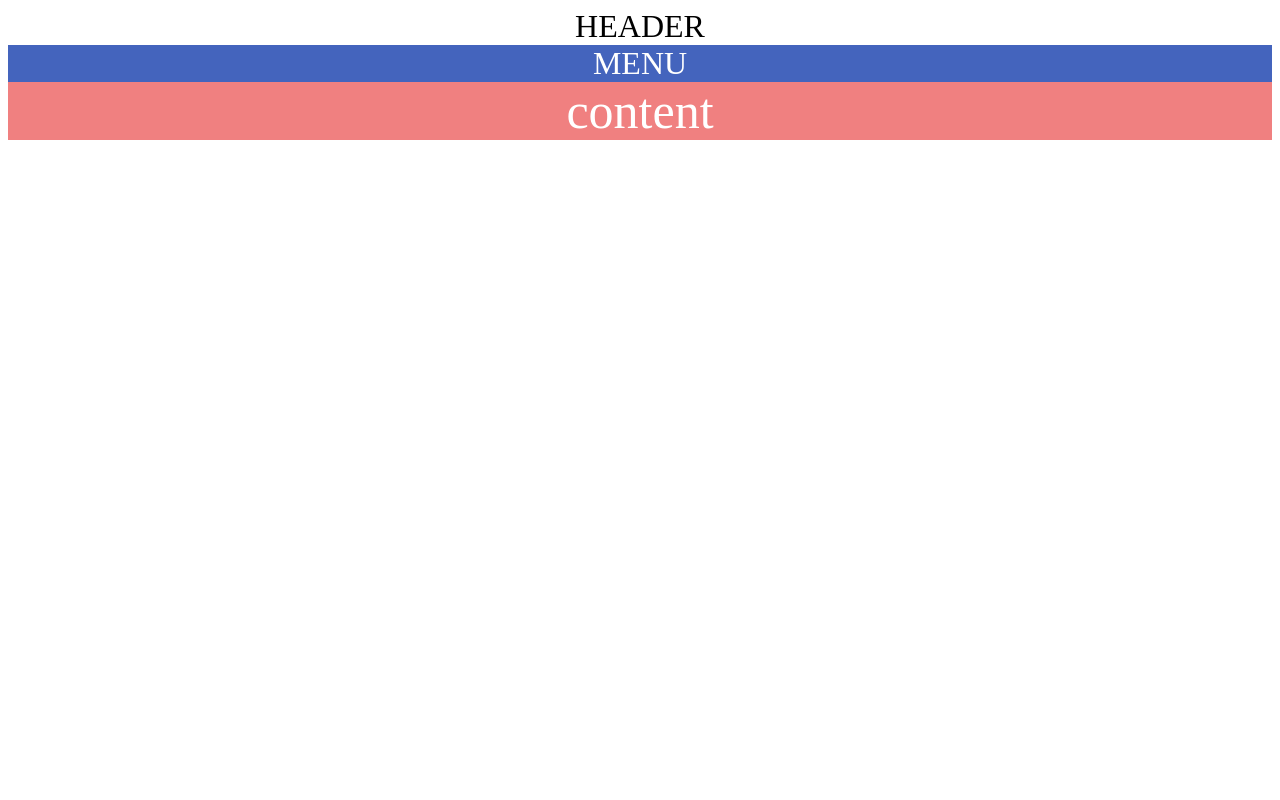
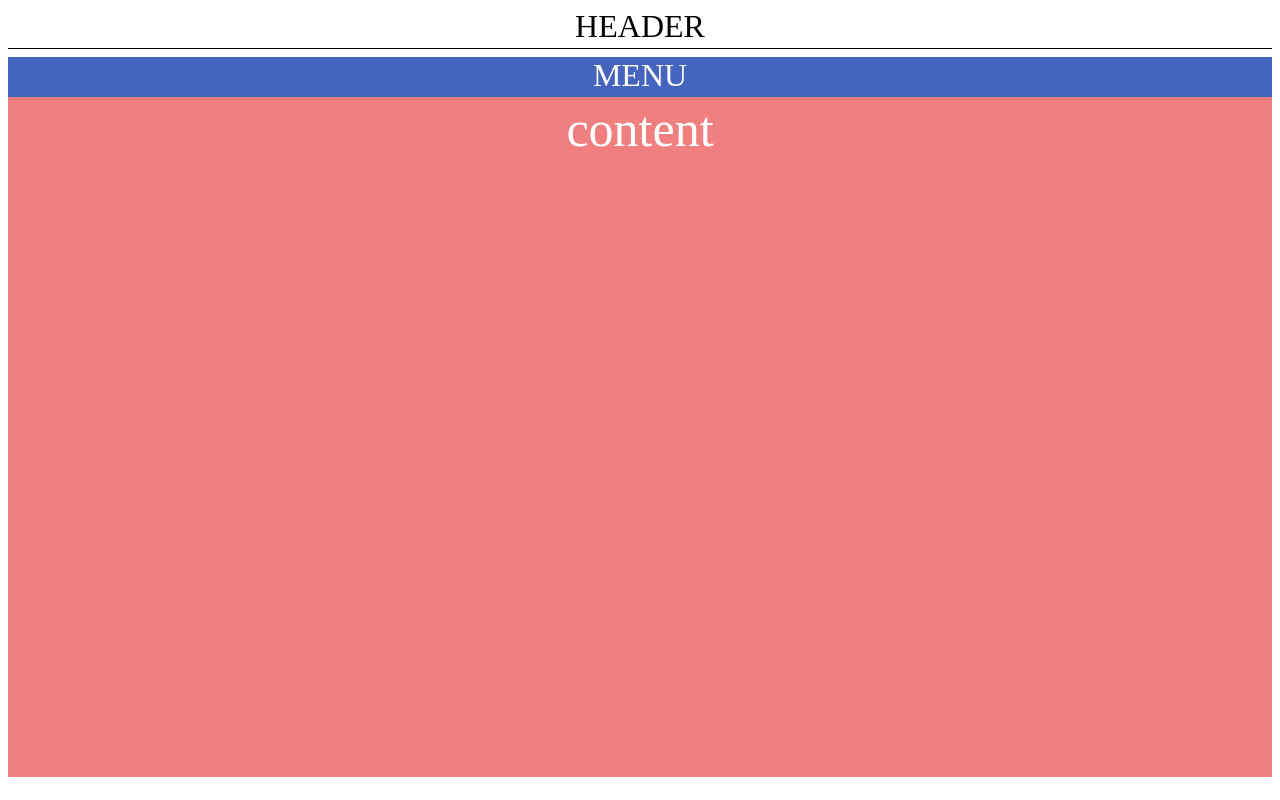
Before and after one commit to Lorenzo542/Project-X, a plain HTML site: page index.html in a window 1280 px wide. Drawn offline with Linux system fonts and the light colour scheme.

Commit message:
Header, menu, content

```diff
--- a/styles/general.css
+++ b/styles/general.css
@@ -1,17 +1,42 @@
+.body {
+    margin: 0;
+    height: 100%;
+    display: flex;
+    flex-direction: column;
+}
+
+
 .header {
     text-align: center;
     font-size: 32px;
+    border-bottom: solid black 1px;
+    height: 5vh;
+    margin-bottom: 1vh;
 }
 
+
+.container {
+    background-color: lightcoral;
+    color: white;
+    text-align: center;
+    display: grid;
+    grid-template-columns: repeat(12, 1fr);
+    grid-template-rows: 40px 1fr;
+    height: 90vh;
+    grid-gap: 3px;
+
+}
 .menu {
     text-align: center;
     color: white;
     background-color: rgb(68, 100, 189);
     font-size: 32px;
+    grid-column: 1 / -1;
 }
-.container {
-    background-color: lightcoral;
+
+.content {
+    text-align: center;
+    grid-column: 1 / -1;
+    grid-row: 2 / -1;
     font-size: 50px;
-    color: white;
-    text-align: center;
 }
```
